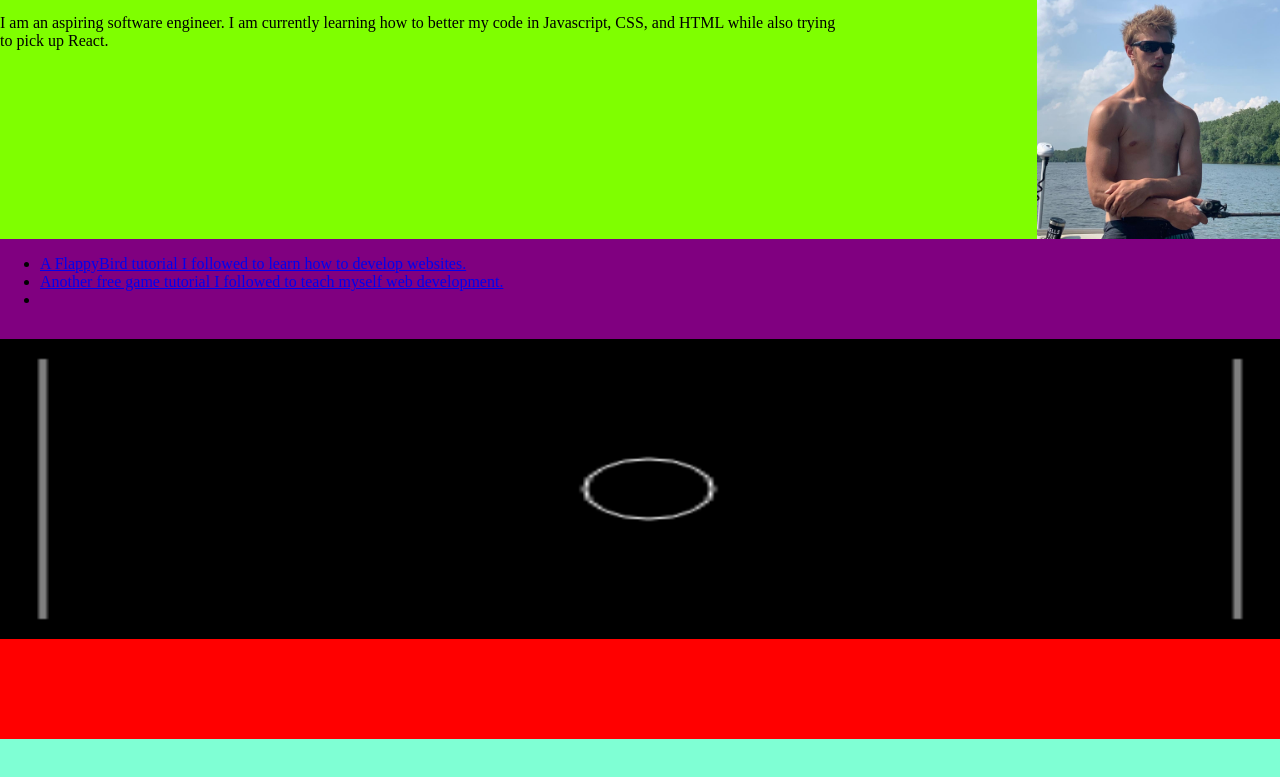
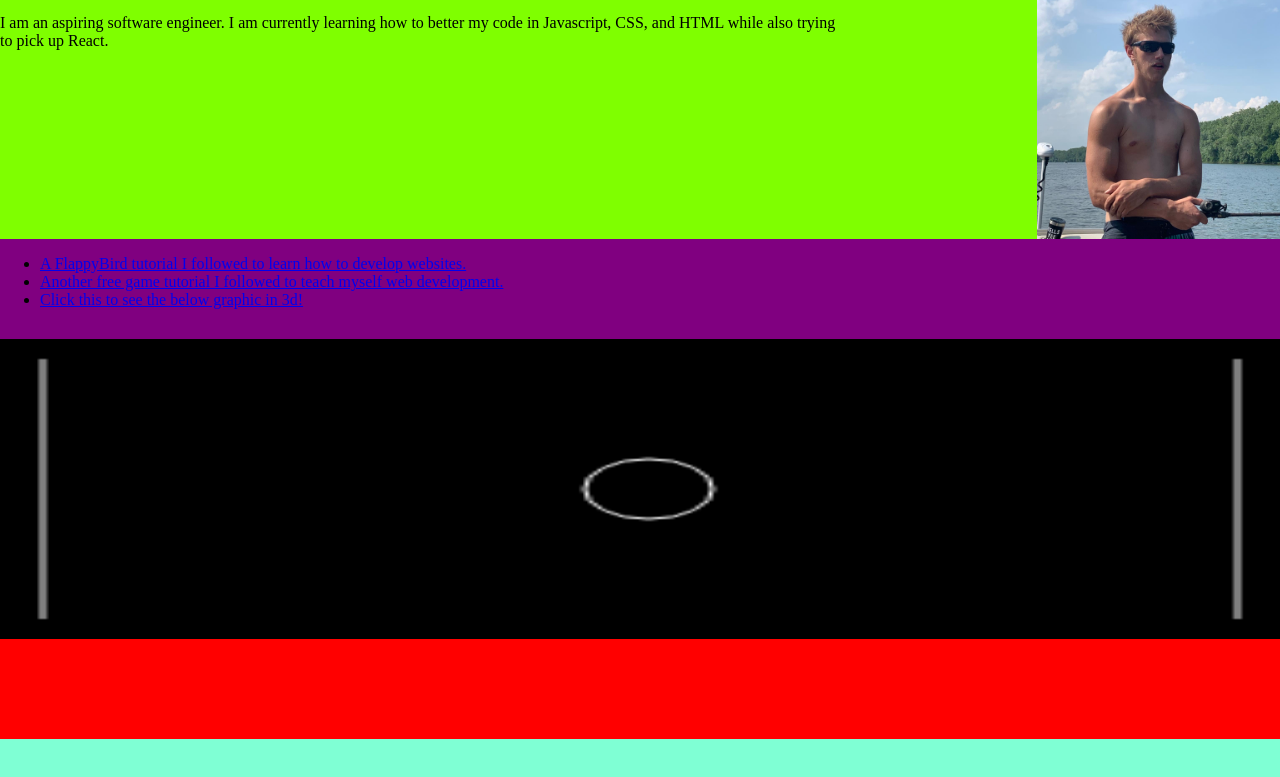
Before and after one commit to Shtoner/Portfolio, a plain HTML site: page index.html in a window 1280 px wide. Shown: the part 61-838 px from the top of the page. Drawn offline with Linux system fonts and the light colour scheme; files whose address does not match are found by name.

Commit message:
Add files via upload

```diff
--- a/index.html
+++ b/index.html
@@ -18,10 +18,11 @@
     <div class='mypic'><img src='DRSR3414.JPG' alt='thats me' ></div>
 </div>
     <div class='tuts'> <ul>
+
         <li><a href="https://github.com/Shtoner/FlapBird/tree/main">
             A FlappyBird tutorial I followed to learn how to develop websites.</a></li>
         <li><a href="https://github.com/Shtoner/DoodleJumps">Another free game tutorial I followed to teach myself web development.</a></li>
-        <li></li>
+        <li><a href="https://vercel.com/shtoner/new-pong-test/FcskQUUUAmurY5cC2ZbTgeNqaGUg">Click this to see the below graphic in 3d!</a></li>
     </ul></div>
     <canvas id='canvas'></canvas>
         <div class='about-me'>
```
